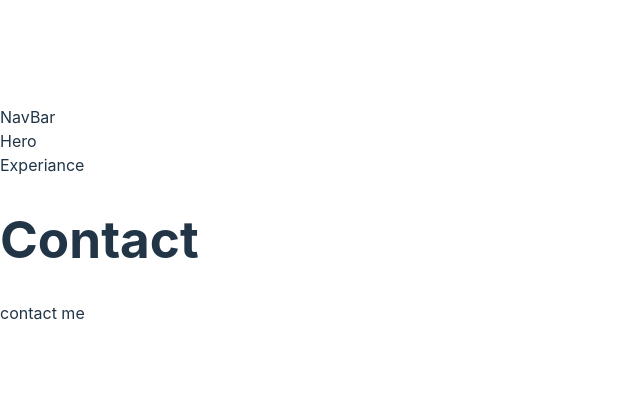
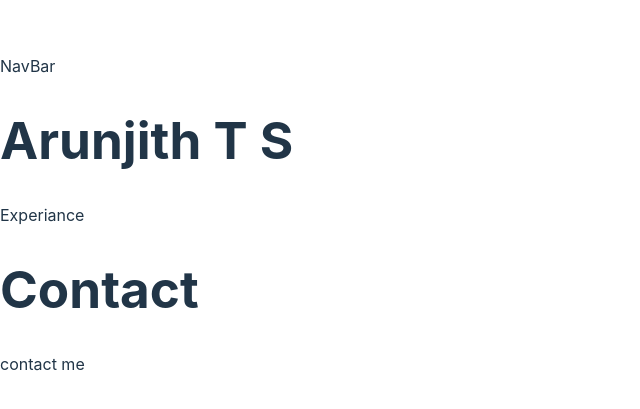
Before and after one commit to sicxbit/portfolio3d, a React (Vite) app: page / in a window 1280 px wide. Shown: the part 185-594 px from the top of the page, without its empty margins (0-640 px from the left). Built offline with nearby package versions, Linux system fonts and the light colour scheme.

Commit message:
added title to the hero section

```diff
--- a/src/components/Hero.jsx
+++ b/src/components/Hero.jsx
@@ -2,7 +2,9 @@ import React from 'react'
 
 function Hero() {
   return (
-    <div>Hero</div>
+    <div>
+      <h1>Arunjith T S</h1>
+    </div>
   )
 }
 
```
